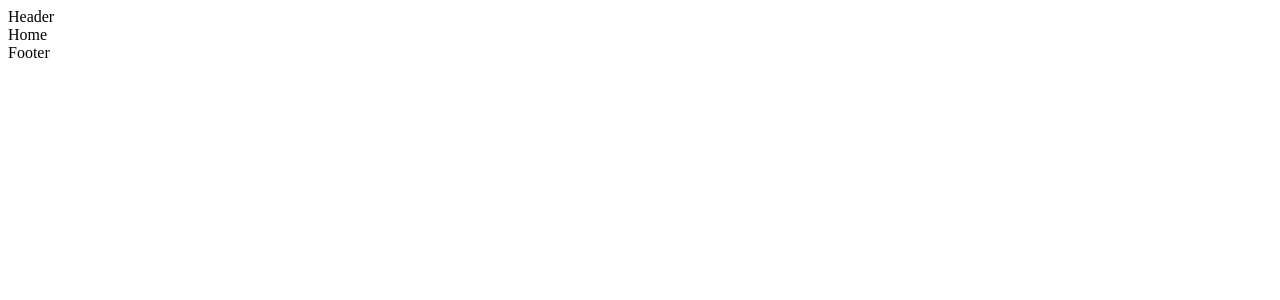
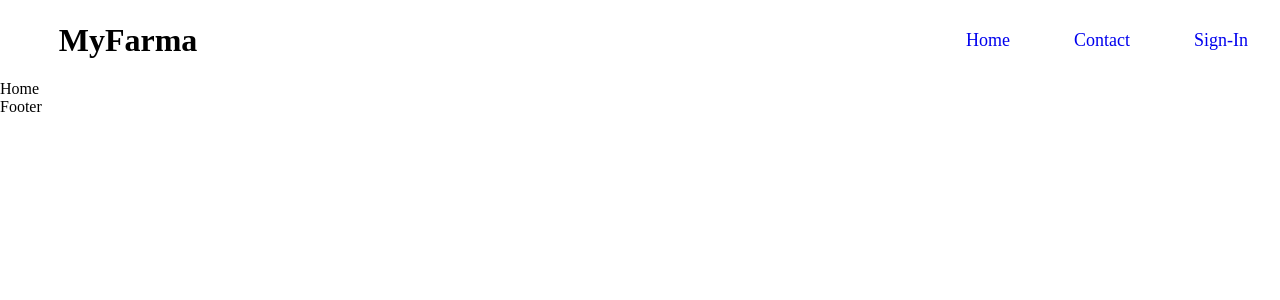
Before and after one commit to HIDZI123/PracticeProj, a React (Vite) app in the folder proj_1/: page / in a window 1280 px wide. Shown: the top 300 px of the page. Built offline with nearby package versions, Linux system fonts and the light colour scheme.

Commit message:
Completed base navbar

```diff
--- a/proj_1/src/App.jsx
+++ b/proj_1/src/App.jsx
@@ -5,6 +5,7 @@ import Contact from "./components/Contact";
 import Sign from "./components/Sign";
 import Header from "./components/Header";
 import Footer from "./components/Footer";
+import "./styles/header.scss";
 
 const App = () => {
   return (
--- a/proj_1/src/components/Header.jsx
+++ b/proj_1/src/components/Header.jsx
@@ -1,8 +1,18 @@
 /* import React from 'react'*/
 const Header = () => {
   return (
-    <div>Header</div>
-  )
-}
+    <>
+      <main>
+        <h1>MyFarma</h1>
+        <nav>
+          <a href="/">Home</a>
+          <a href="/">Contact</a>
+          <a href="/">Sign-In</a>
 
-export default Header
+        </nav>
+      </main>
+    </>
+  );
+};
+
+export default Header;
--- /dev/null
+++ b/proj_1/src/styles/header.scss
@@ -0,0 +1,30 @@
+* {
+  margin: 0;
+  padding: 0;
+  box-sizing: border-box;
+}
+
+main {
+  display: flex;
+  flex-direction: row;
+  justify-content: flex-end;
+  width: 100%;
+  height: 5rem;
+
+  > h1 {
+    margin: auto;
+  }
+
+  > nav {
+    display: flex;
+    width: 80%;
+    justify-content: flex-end;
+    align-items: center;
+
+    > a {
+      margin: 0 2rem;
+      font-size: large;
+      text-decoration: none;
+    }
+  }
+}
```
